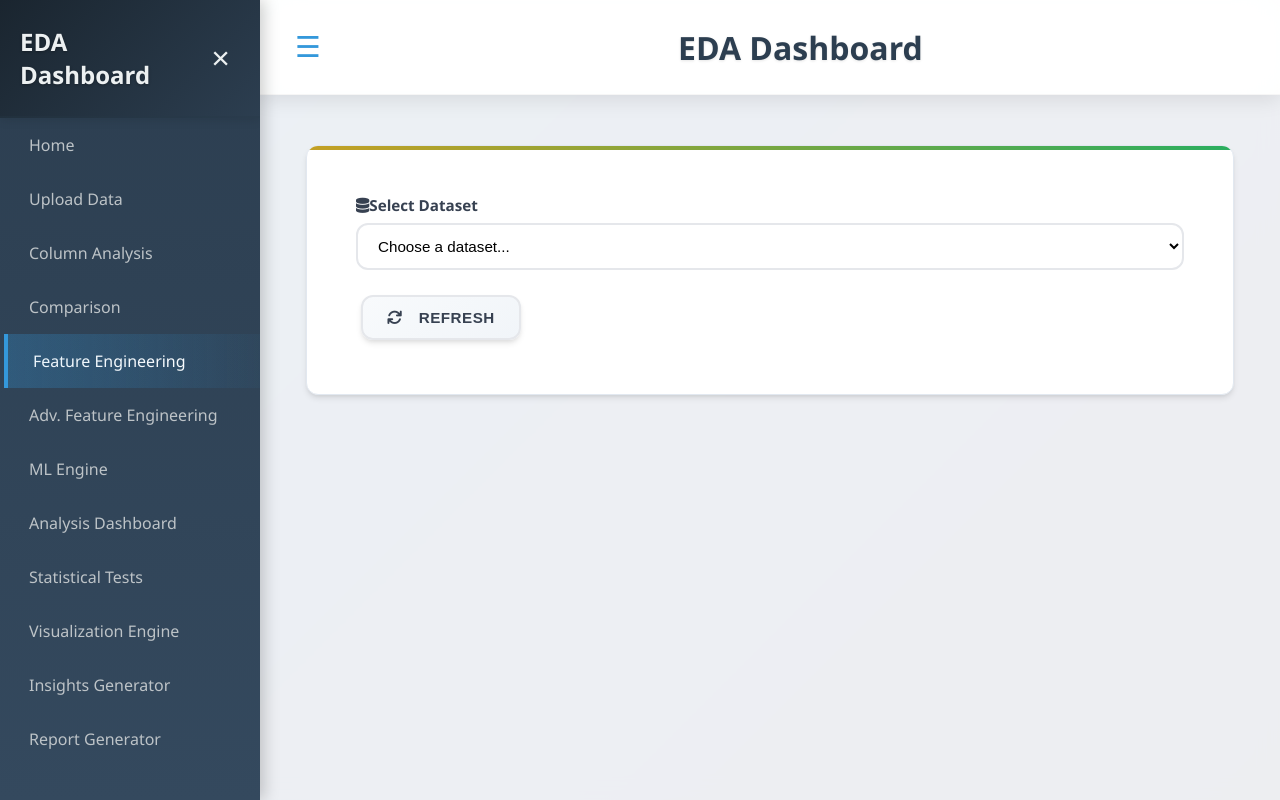
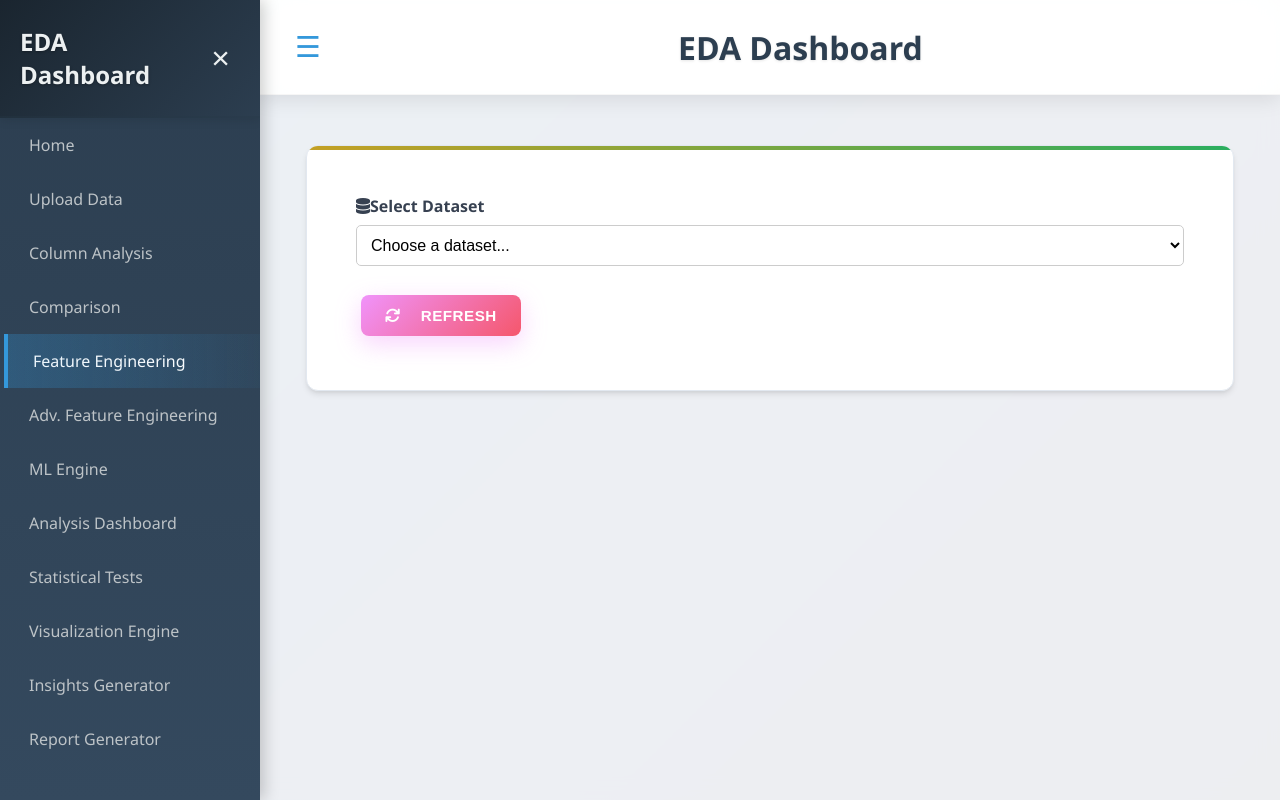
Before and after one commit to rajaniitk/feature-issue-1, a Flask app: page /feature_engineering in a window 1280 px wide. Run offline with Flask 3, Linux system fonts and the light colour scheme; data that the repository does not hold is empty; parts of the project's set-up code (start-up, migrations or seed data) failed here and were passed over.

Commit message:
Enhance feature engineering UI with modern gradients and improved styling
Co-authored-by: selectionfeature <selectionfeature@gmail.com>

```diff
--- a/routes/feature_engineer_routes.py
+++ b/routes/feature_engineer_routes.py
@@ -2,7 +2,7 @@ from flask import Blueprint, request, jsonify, session
 from services.feature_engineer import FeatureEngineer
 from services.data_processor import DataProcessor
 from database import db
-from models import Dataset, Feature
+from models import Dataset, Feature, FeatureEngineering
 import logging
 
 feature_engineer_bp = Blueprint('feature_engineer', __name__, url_prefix='/api/feature')
--- a/static/css/feature_engineering.css
+++ b/static/css/feature_engineering.css
@@ -18,6 +18,8 @@
     --fe-gradient-2: linear-gradient(135deg, #f093fb 0%, #f5576c 100%);
     --fe-gradient-3: linear-gradient(135deg, #4facfe 0%, #00f2fe 100%);
     --fe-gradient-4: linear-gradient(135deg, #43e97b 0%, #38f9d7 100%);
+    --fe-gradient-5: linear-gradient(135deg, #ff6b6b 0%, #ee5a24 50%, #ff9ff3 100%);
+    --fe-gradient-6: linear-gradient(135deg, #00d4aa 0%, #01a085 50%, #667eea 100%);
 
     --fe-bg-primary: #ffffff;
     --fe-bg-secondary: #f8fafc;
@@ -179,23 +181,25 @@
 .btn-primary {
     background: var(--fe-gradient-1);
     color: white;
-    box-shadow: var(--fe-shadow-md);
+    box-shadow: 0 8px 25px rgba(102, 126, 234, 0.4);
+    border: none;
 }
 
 .btn-primary:hover {
-    transform: translateY(-2px);
-    box-shadow: var(--fe-shadow-lg);
+    transform: translateY(-3px) scale(1.05);
+    box-shadow: 0 15px 35px rgba(102, 126, 234, 0.5);
 }
 
 .btn-secondary {
-    background: var(--fe-bg-secondary);
-    color: var(--gray-700);
-    border: 2px solid #e2e8f0;
+    background: var(--fe-gradient-2);
+    color: white;
+    box-shadow: 0 8px 25px rgba(240, 147, 251, 0.4);
+    border: none;
 }
 
 .btn-secondary:hover {
-    background: var(--fe-bg-tertiary);
-    border-color: var(--fe-primary);
+    transform: translateY(-3px) scale(1.05);
+    box-shadow: 0 15px 35px rgba(240, 147, 251, 0.5);
 }
 
 .btn-success {
--- a/static/js/feature_engineering.js
+++ b/static/js/feature_engineering.js
@@ -917,409 +917,5 @@ document.addEventListener('DOMContentLoaded', function() {
     window.downloadDataset = downloadDataset;
 });
 
-// Modern CSS for feature engineering with improved UX
-const feCSS = `
-<style>
-/* Success Notifications */
-.notification {
-    position: fixed;
-    top: 20px;
-    right: 20px;
-    z-index: 10000;
-    max-width: 400px;
-    animation: slideInRight 0.3s ease-out;
-}
-
-.success-notification {
-    background: linear-gradient(135deg, #10b981, #065f46);
-    color: white;
-    border-radius: 12px;
-    box-shadow: 0 10px 25px rgba(16, 185, 129, 0.3);
-}
-
-.error-notification {
-    background: linear-gradient(135deg, #ef4444, #dc2626);
-    color: white;
-    border-radius: 12px;
-    box-shadow: 0 10px 25px rgba(239, 68, 68, 0.3);
-}
-
-.notification-content {
-    display: flex;
-    align-items: center;
-    padding: 16px 20px;
-    gap: 12px;
-}
-
-.notification-content i {
-    font-size: 20px;
-    opacity: 0.9;
-}
-
-.notification-close {
-    background: rgba(255, 255, 255, 0.2);
-    border: none;
-    color: white;
-    border-radius: 50%;
-    width: 24px;
-    height: 24px;
-    cursor: pointer;
-    display: flex;
-    align-items: center;
-    justify-content: center;
-    margin-left: auto;
-    transition: background 0.2s;
-}
-
-.notification-close:hover {
-    background: rgba(255, 255, 255, 0.3);
-}
-
-@keyframes slideInRight {
-    from { transform: translateX(100%); opacity: 0; }
-    to { transform: translateX(0); opacity: 1; }
-}
-
-/* Enhanced Feature Grid */
-.features-grid {
-    display: grid;
-    grid-template-columns: repeat(auto-fill, minmax(280px, 1fr));
-    gap: 20px;
-    margin: 24px 0;
-}
-
-.feature-card {
-    background: linear-gradient(145deg, #ffffff, #f8fafc);
-    border: 1px solid #e2e8f0;
-    border-radius: 16px;
-    padding: 20px;
-    text-align: center;
-    transition: all 0.3s ease;
-    box-shadow: 0 4px 6px -1px rgba(0, 0, 0, 0.1);
-}
-
-.feature-card:hover {
-    transform: translateY(-4px);
-    box-shadow: 0 10px 25px -3px rgba(0, 0, 0, 0.1);
-    border-color: #3b82f6;
-}
-
-.feature-card.numeric {
-    border-left: 4px solid #10b981;
-}
-
-.feature-card.categorical {
-    border-left: 4px solid #f59e0b;
-}
-
-.feature-name {
-    font-weight: 700;
-    color: #1e293b;
-    margin-bottom: 8px;
-    font-size: 1.1em;
-}
-
-.feature-type {
-    background: linear-gradient(135deg, #e0e7ff, #c7d2fe);
-    color: #3730a3;
-    padding: 4px 12px;
-    border-radius: 20px;
-    font-size: 0.85em;
-    font-weight: 600;
-    margin-bottom: 12px;
-    display: inline-block;
-    text-transform: uppercase;
-    letter-spacing: 0.5px;
-}
-
-.feature-stats {
-    display: grid;
-    grid-template-columns: 1fr 1fr;
-    gap: 8px;
-    font-size: 0.9em;
-    color: #64748b;
-}
-
-.feature-stats span {
-    background: #f1f5f9;
-    padding: 4px 8px;
-    border-radius: 8px;
-    font-weight: 500;
-}
-
-/* Enhanced Engineered Features */
-.engineered-features-grid {
-    display: grid;
-    grid-template-columns: repeat(auto-fill, minmax(350px, 1fr));
-    gap: 20px;
-    margin: 24px 0;
-}
-
-.engineered-feature-card {
-    background: linear-gradient(145deg, #f8fafc, #f1f5f9);
-    border: 1px solid #e2e8f0;
-    border-radius: 16px;
-    padding: 20px;
-    border-left: 6px solid #3b82f6;
-    transition: all 0.3s ease;
-    box-shadow: 0 4px 6px -1px rgba(0, 0, 0, 0.1);
-}
-
-.engineered-feature-card:hover {
-    transform: translateY(-2px);
-    box-shadow: 0 8px 20px -3px rgba(59, 130, 246, 0.15);
-}
-
-.feature-header {
-    display: flex;
-    justify-content: space-between;
-    align-items: center;
-    margin-bottom: 12px;
-}
-
-.remove-feature {
-    background: linear-gradient(135deg, #ef4444, #dc2626);
-    color: white;
-    border: none;
-    border-radius: 50%;
-    width: 28px;
-    height: 28px;
-    cursor: pointer;
-    font-size: 14px;
-    display: flex;
-    align-items: center;
-    justify-content: center;
-    transition: all 0.2s;
-    box-shadow: 0 2px 4px rgba(239, 68, 68, 0.3);
-}
-
-.remove-feature:hover {
-    transform: scale(1.1);
-    box-shadow: 0 4px 8px rgba(239, 68, 68, 0.4);
-}
-
-.feature-type-badge {
-    background: linear-gradient(135deg, #dbeafe, #bfdbfe);
-    color: #1e40af;
-    padding: 4px 12px;
-    border-radius: 20px;
-    font-size: 0.8em;
-    font-weight: 600;
-    text-transform: uppercase;
-    letter-spacing: 0.5px;
-}
-
-.feature-source {
-    color: #64748b;
-    font-size: 0.9em;
-    font-style: italic;
-    background: #f8fafc;
-    padding: 8px 12px;
-    border-radius: 8px;
-    margin: 8px 0;
-}
-
-/* Enhanced Forms */
-.feature-engineering-form {
-    background: linear-gradient(145deg, #ffffff, #f8fafc);
-    border: 1px solid #e2e8f0;
-    border-radius: 16px;
-    padding: 24px;
-    margin: 20px 0;
-    box-shadow: 0 4px 6px -1px rgba(0, 0, 0, 0.1);
-}
-
-.form-group {
-    margin-bottom: 20px;
-}
-
-.form-group label {
-    font-weight: 600;
-    color: #374151;
-    margin-bottom: 8px;
-    display: block;
-    font-size: 0.95em;
-}
-
-.form-group select,
-.form-group input {
-    width: 100%;
-    padding: 12px 16px;
-    border: 2px solid #e5e7eb;
-    border-radius: 12px;
-    background: white;
-    font-size: 0.95em;
-    transition: all 0.2s;
-    box-sizing: border-box;
-}
-
-.form-group select:focus,
-.form-group input:focus {
-    outline: none;
-    border-color: #3b82f6;
-    box-shadow: 0 0 0 3px rgba(59, 130, 246, 0.1);
-}
-
-/* Enhanced Buttons */
-.btn {
-    padding: 12px 24px;
-    border: none;
-    border-radius: 12px;
-    cursor: pointer;
-    font-weight: 600;
-    font-size: 0.95em;
-    transition: all 0.2s;
-    display: inline-flex;
-    align-items: center;
-    gap: 8px;
-    text-transform: uppercase;
-    letter-spacing: 0.5px;
-}
-
-.btn-primary {
-    background: linear-gradient(135deg, #3b82f6, #2563eb);
-    color: white;
-    box-shadow: 0 4px 6px -1px rgba(59, 130, 246, 0.4);
-}
-
-.btn-primary:hover {
-    transform: translateY(-2px);
-    box-shadow: 0 8px 15px -3px rgba(59, 130, 246, 0.4);
-}
-
-.btn-secondary {
-    background: linear-gradient(145deg, #f8fafc, #f1f5f9);
-    color: #374151;
-    border: 2px solid #e5e7eb;
-}
-
-.btn-secondary:hover {
-    border-color: #d1d5db;
-    transform: translateY(-1px);
-}
-
-/* Enhanced Tabs */
-.fe-tab-button {
-    background: linear-gradient(145deg, #f8fafc, #f1f5f9);
-    border: 2px solid #e5e7eb;
-    padding: 12px 24px;
-    cursor: pointer;
-    border-radius: 12px 12px 0 0;
-    transition: all 0.2s;
-    margin-right: 4px;
-    font-weight: 600;
-    color: #64748b;
-}
-
-.fe-tab-button.active {
-    background: linear-gradient(145deg, #ffffff, #f8fafc);
-    border-bottom-color: white;
-    color: #3b82f6;
-    transform: translateY(-2px);
-    box-shadow: 0 -2px 8px rgba(59, 130, 246, 0.1);
-}
-
-.fe-tab-content {
-    display: none;
-    background: linear-gradient(145deg, #ffffff, #f8fafc);
-    border: 2px solid #e5e7eb;
-    border-radius: 0 12px 12px 12px;
-    padding: 24px;
-    box-shadow: 0 4px 6px -1px rgba(0, 0, 0, 0.1);
-}
-
-.fe-tab-content.active {
-    display: block;
-}
-
-/* Download Section */
-.download-section {
-    background: linear-gradient(135deg, #10b981, #065f46);
-    color: white;
-    padding: 20px;
-    border-radius: 16px;
-    margin: 20px 0;
-    text-align: center;
-    box-shadow: 0 8px 25px rgba(16, 185, 129, 0.3);
-}
-
-.download-section h4 {
-    margin: 0 0 16px 0;
-    font-weight: 700;
-}
-
-.download-buttons {
-    display: flex;
-    gap: 12px;
-    justify-content: center;
-    flex-wrap: wrap;
-}
-
-.download-btn {
-    background: rgba(255, 255, 255, 0.2);
-    color: white;
-    border: 2px solid rgba(255, 255, 255, 0.3);
-    padding: 10px 20px;
-    border-radius: 10px;
-    cursor: pointer;
-    font-weight: 600;
-    transition: all 0.2s;
-}
-
-.download-btn:hover {
-    background: rgba(255, 255, 255, 0.3);
-    transform: translateY(-2px);
-}
-
-/* Progress Bar */
-.progress-container {
-    background: rgba(255, 255, 255, 0.2);
-    border-radius: 10px;
-    padding: 4px;
-    margin: 16px 0;
-}
-
-.progress-fill {
-    background: white;
-    height: 8px;
-    border-radius: 6px;
-    transition: width 0.3s ease;
-    width: 0%;
-}
-
-/* No Features State */
-.no-features {
-    text-align: center;
-    color: #64748b;
-    padding: 60px 40px;
-    background: linear-gradient(145deg, #f8fafc, #f1f5f9);
-    border-radius: 16px;
-    border: 2px dashed #cbd5e1;
-}
-
-.no-features i {
-    font-size: 48px;
-    margin-bottom: 16px;
-    opacity: 0.5;
-}
-
-/* Responsive Design */
-@media (max-width: 768px) {
-    .features-grid,
-    .engineered-features-grid {
-        grid-template-columns: 1fr;
-    }
-
-    .feature-engineering-form {
-        padding: 16px;
-    }
-
-    .download-buttons {
-        flex-direction: column;
-    }
-}
-</style>
-`;
-
-// Apply the modern CSS
-document.head.insertAdjacentHTML('beforeend', feCSS);
+// Beautiful styles are now loaded from external CSS file: feature_engineering.css
+// No need for inline styles - everything is properly organized in the CSS file
```
Also changed, not shown: other parts of static/css/feature_engineering.css (+107 -13 lines).
